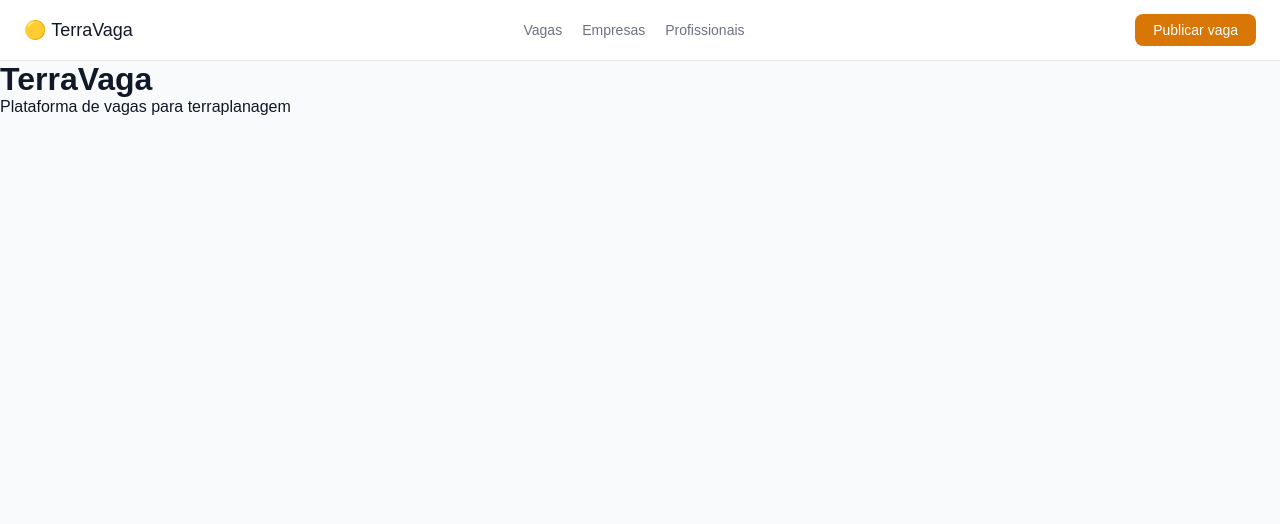
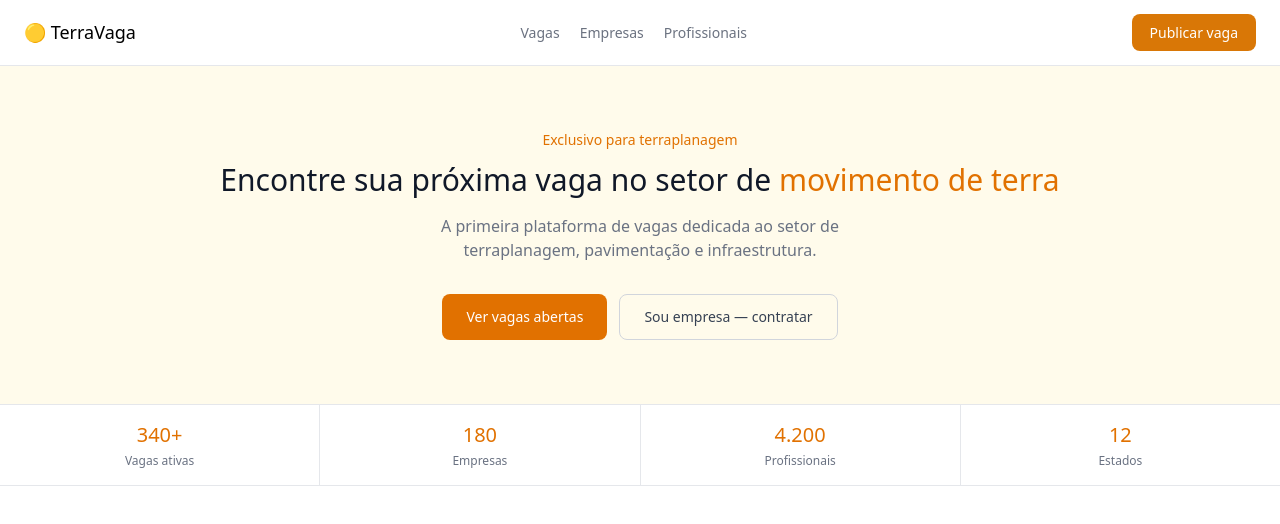
Before and after one commit to Luanecarol/terravaga, a Next.js app: page / in a window 1280 px wide. Shown: the top 524 px of the page. Built offline with nearby package versions, Linux system fonts and the light colour scheme.

Commit message:
feat: hero e stats da home com Tailwind

```diff
--- a/app/globals.css
+++ b/app/globals.css
@@ -1,11 +1 @@
-* {
-  margin: 0;
-  padding: 0;
-  box-sizing: border-box;
-}
-
-body {
-  background-color: #f9fafb;
-  color: #111827;
-  font-family: sans-serif;
-}
+@import "tailwindcss";
--- a/app/page.tsx
+++ b/app/page.tsx
@@ -1,11 +1,15 @@
 import Navbar from "@/components/Navbar";
+import Hero from "@/components/Hero";
+import Stats from "@/components/Stats";
 
 export default function Home() {
   return (
     <main>
-      <Navbar/>
-      <h1>TerraVaga</h1>
-      <p>Plataforma de vagas para terraplanagem</p>
+      <Navbar />
+      <Hero />
+       <Stats />
     </main>
+
+
   );
 }
--- /dev/null
+++ b/components/Hero.tsx
@@ -0,0 +1,25 @@
+export default function Hero() {
+  return (
+    <section className="bg-amber-50 py-16 px-6 text-center">
+      <p className="text-amber-600 text-sm mb-3">
+        Exclusivo para terraplanagem
+      </p>
+      <h1 className="text-3xl font-medium text-gray-900 mb-4">
+        Encontre sua próxima vaga no setor de{" "}
+        <span className="text-amber-600">movimento de terra</span>
+      </h1>
+      <p className="text-gray-500 text-base mb-8 max-w-md mx-auto">
+        A primeira plataforma de vagas dedicada ao setor de terraplanagem,
+        pavimentação e infraestrutura.
+      </p>
+      <div className="flex gap-3 justify-center">
+        <button className="bg-amber-600 text-white px-6 py-3 rounded-lg text-sm">
+          Ver vagas abertas
+        </button>
+        <button className="border border-gray-300 text-gray-700 px-6 py-3 rounded-lg text-sm">
+          Sou empresa — contratar
+        </button>
+      </div>
+    </section>
+  );
+}
--- /dev/null
+++ b/components/Stats.tsx
@@ -0,0 +1,17 @@
+export default function Stats() {
+  return (
+    <div className="flex border-t border-b border-gray-200">
+      {[
+        { numero: "340+", label: "Vagas ativas" },
+        { numero: "180", label: "Empresas" },
+        { numero: "4.200", label: "Profissionais" },
+        { numero: "12", label: "Estados" },
+      ].map((item) => (
+        <div key={item.label} className="flex-1 text-center py-4 border-r border-gray-200 last:border-r-0">
+          <div className="text-xl font-medium text-amber-600">{item.numero}</div>
+          <div className="text-xs text-gray-500 mt-1">{item.label}</div>
+        </div>
+      ))}
+    </div>
+  );
+}
```
